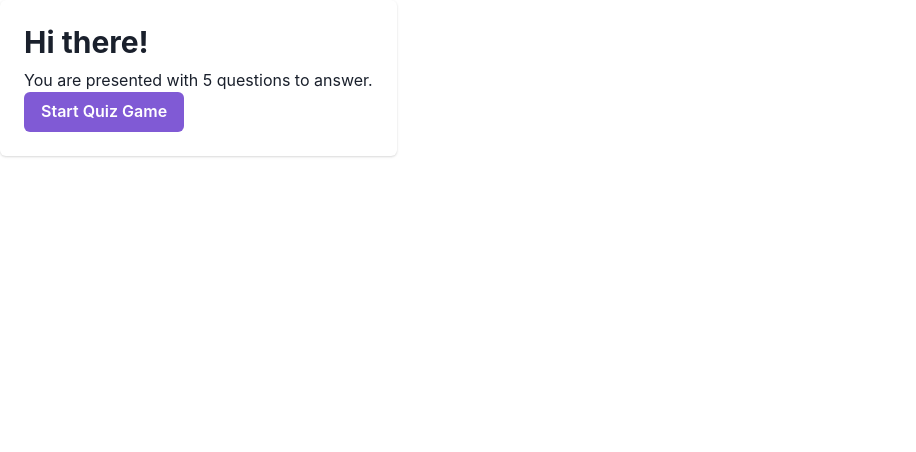
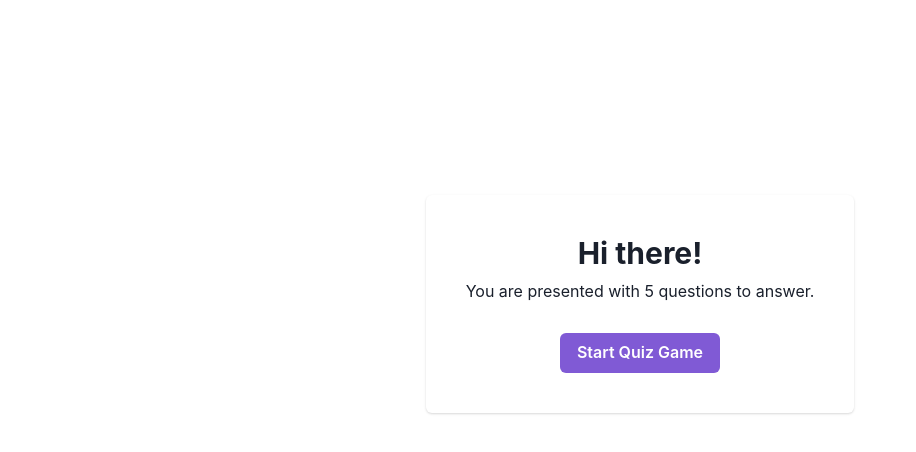
Before and after one commit to yuetteyo/quiz, a React (Vite) app: page / in a window 1280 px wide. Shown: the top 452 px of the page, without its empty margins (0-916 px from the left). Built offline with nearby package versions, Linux system fonts and the light colour scheme.

Commit message:
feat: added style to the homescreen

```diff
--- /dev/null
+++ b/src/pages/homescreen/index.css
@@ -0,0 +1,32 @@
+/* homescreen scoped styles */
+
+body {
+    display: flex;
+    justify-content: center;
+    height: 50vh;
+    padding-top: 13rem;
+  }
+
+  .greeting-box {
+    display: flex;
+    align-items: center;
+    justify-content: center;
+    background-color: white;
+    text-align: center;
+  }
+
+  .greeting-box p {
+    margin-bottom: 30px;
+  }
+
+  .greeting-box > div {
+    padding: 40px;
+  }
+
+  .answer-list {
+    margin: 25px 0px;
+  }
+
+  .answer-list ul {
+    margin-top: 5px;
+  }
--- a/src/pages/homescreen/index.tsx
+++ b/src/pages/homescreen/index.tsx
@@ -6,6 +6,8 @@ import { AnswerObject } from '@/interface/index';
 import { Question } from '@/interface/question.interface';
 import { getQuestionList } from '@/services/fetchquestions';
 import { Box, Divider, Heading } from '@chakra-ui/react';
+
+import "./index.css"
 
 const Homepage = () => {
     const [questions, setQuestions] = useState<Question[]>([]);
```
